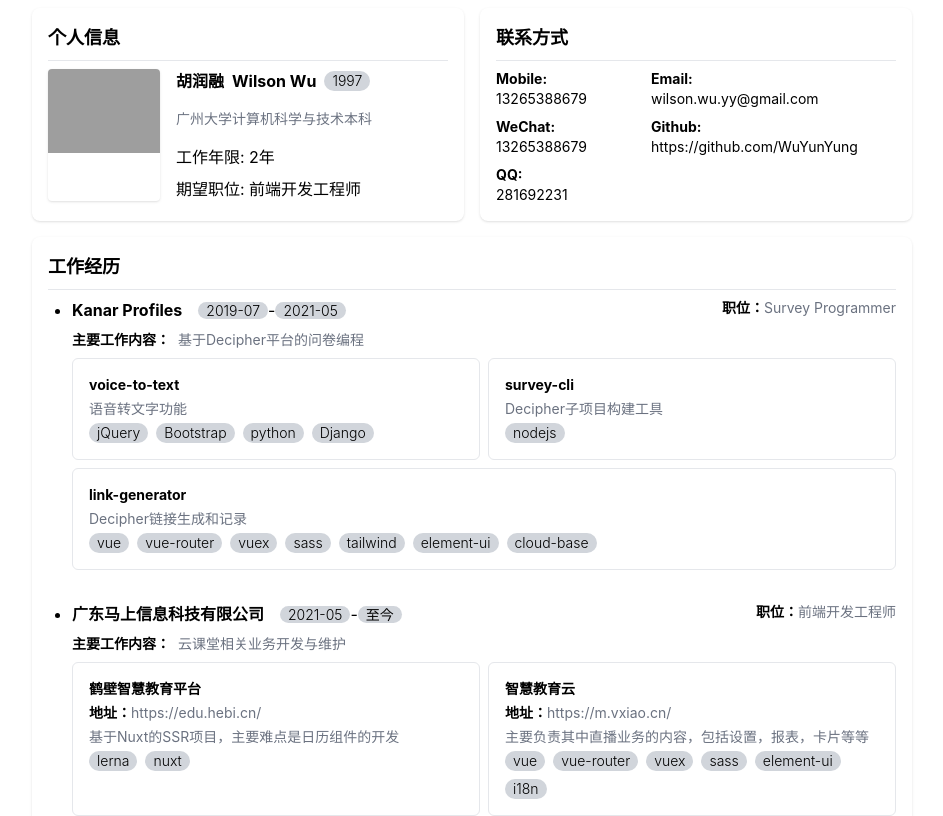
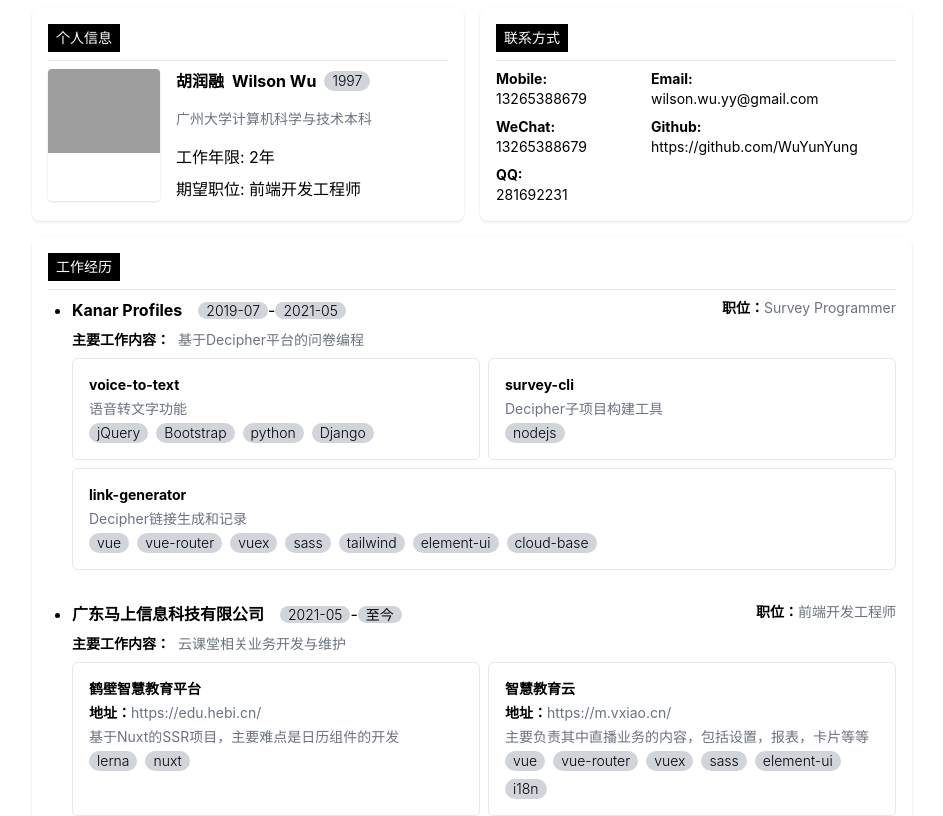
Before and after one commit to WuYunYung/resume, a React (Create React App) app: page / in a window 1280 px wide. Shown: the top 816 px of the page, without its empty margins (168-1111 px from the left). Built offline with nearby package versions, Linux system fonts and the light colour scheme; grey boxes are pictures that could not be loaded.

Commit message:
✨ feat(title): 新增title

```diff
--- a/src/App.js
+++ b/src/App.js
@@ -1,11 +1,12 @@
 import './App.css';
+import { Title } from './components'
 
 function App() {
   return (
     <div className="w-screen min-h-screen p-2 container m-auto max-w-4xl flex flex-col gap-4">
       <div className="grid grid-cols-2 gap-4">
         <div className="shadow rounded-lg p-4 flex flex-col gap-2">
-          <h1 className="text-lg font-bold">个人信息</h1>
+          <Title>个人信息</Title>
           <hr />
           <div className="flex gap-4">
             <div className="w-28 rounded overflow-hidden shadow">
@@ -30,7 +31,7 @@ function App() {
           </div>
         </div>
         <div className="shadow rounded-lg p-4 flex flex-col gap-2">
-          <h1 className="text-lg font-bold">联系方式</h1>
+          <Title>联系方式</Title>
           <hr />
           <div className="flex text-sm gap-16">
             <ul className="flex flex-col gap-2">
@@ -61,7 +62,7 @@ function App() {
         </div>
       </div>
       <div className="shadow rounded-lg p-4 flex flex-col gap-2">
-        <h1 className="text-lg font-bold">工作经历</h1>
+        <Title>工作经历</Title>
         <hr />
         <ul className="list-disc pl-6 flex flex-col gap-8">
           <li>
--- /dev/null
+++ b/src/components/Title/index.jsx
@@ -0,0 +1,9 @@
+import React from 'react';
+
+const Title = function ({ children }) {
+  return (
+    <h2 className="bg-black text-white px-2 py-1 w-fit text-sm">{children}</h2>
+  )
+}
+
+export default React.memo(Title)
--- /dev/null
+++ b/src/components/index.js
@@ -0,0 +1 @@
+export { default as Title } from './Title'
```
